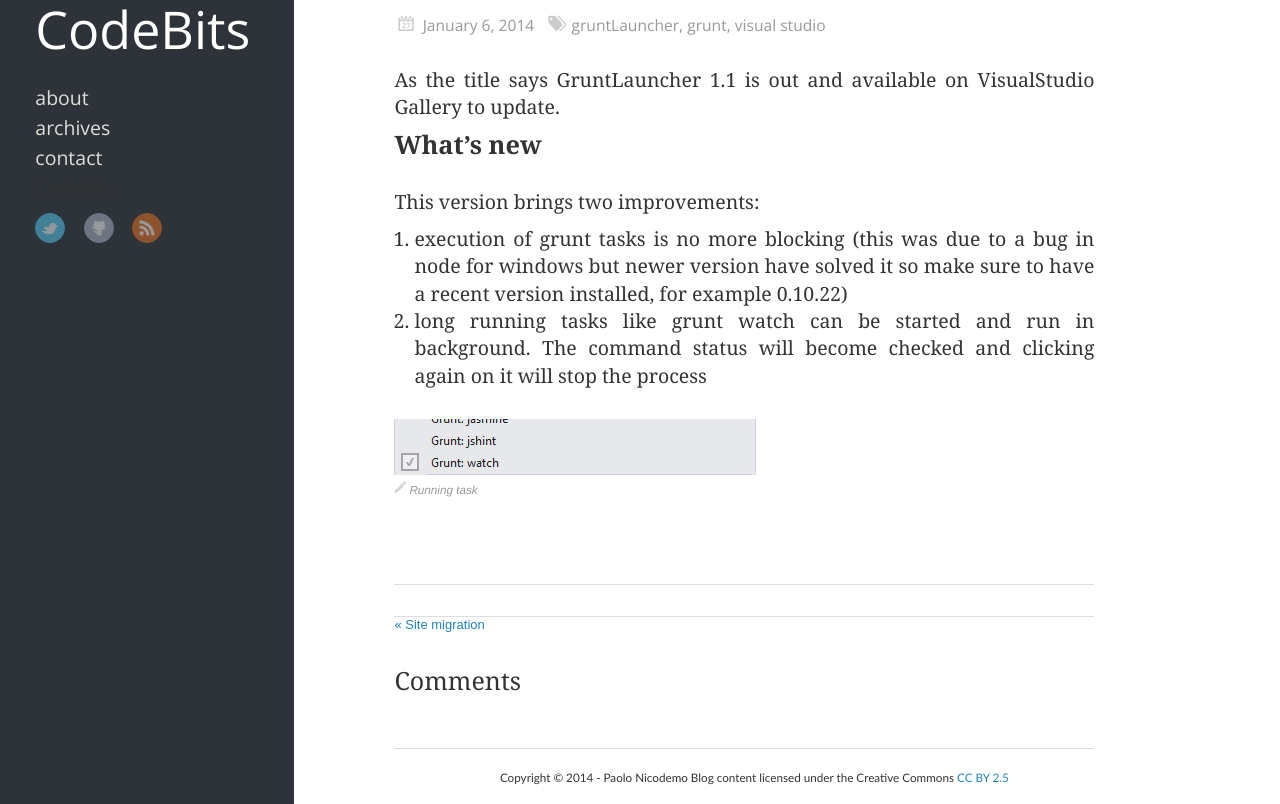
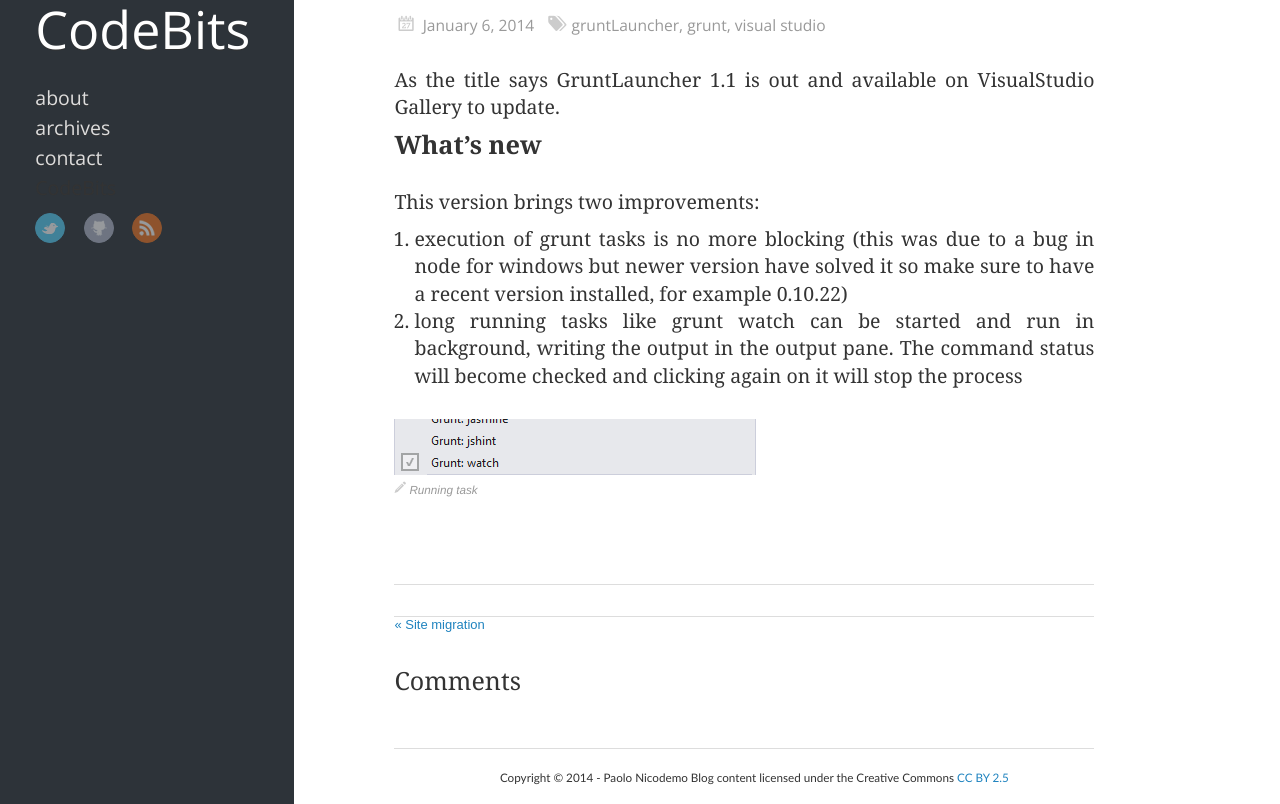
Before and after one commit to Bjornej/bjornej.github.com, a Jekyll site: the page built from _posts/2014-01-06-gruntlauncher-1-1-is-out.md, in a window 1280 px wide and 1015 px high, cut to the strip 211-1015 px from the top of the window. Built offline with Jekyll 4.4.1, drawn with Linux system fonts in a browser that asks for light colours; nearby versions of some CDN libraries; Markdown is read by kramdown in place of the engine named in the settings; comment, search, counter and statistics services are not loaded.

Commit message:
Updated 2014-01-06-gruntlauncher-1-1-is-out.md

```diff
--- a/_posts/2014-01-06-gruntlauncher-1-1-is-out.md
+++ b/_posts/2014-01-06-gruntlauncher-1-1-is-out.md
@@ -16,6 +16,6 @@ As the title says GruntLauncher 1.1 is out and available on VisualStudio Gallery
 This version brings two improvements:
 
 1. execution of grunt tasks is no more blocking (this was due to a bug in node for windows but newer version have solved it so make sure to have a recent version installed, for example 0.10.22)
-2. long running tasks like grunt watch can be started and run in background. The command status will become checked and clicking again on it will stop the process
+2. long running tasks like grunt watch can be started and run in background, writing the output in the output pane. The command status will become checked and clicking again on it will stop the process
 
 ![Running task](/images/gruntLauncherDetail.png)
```
